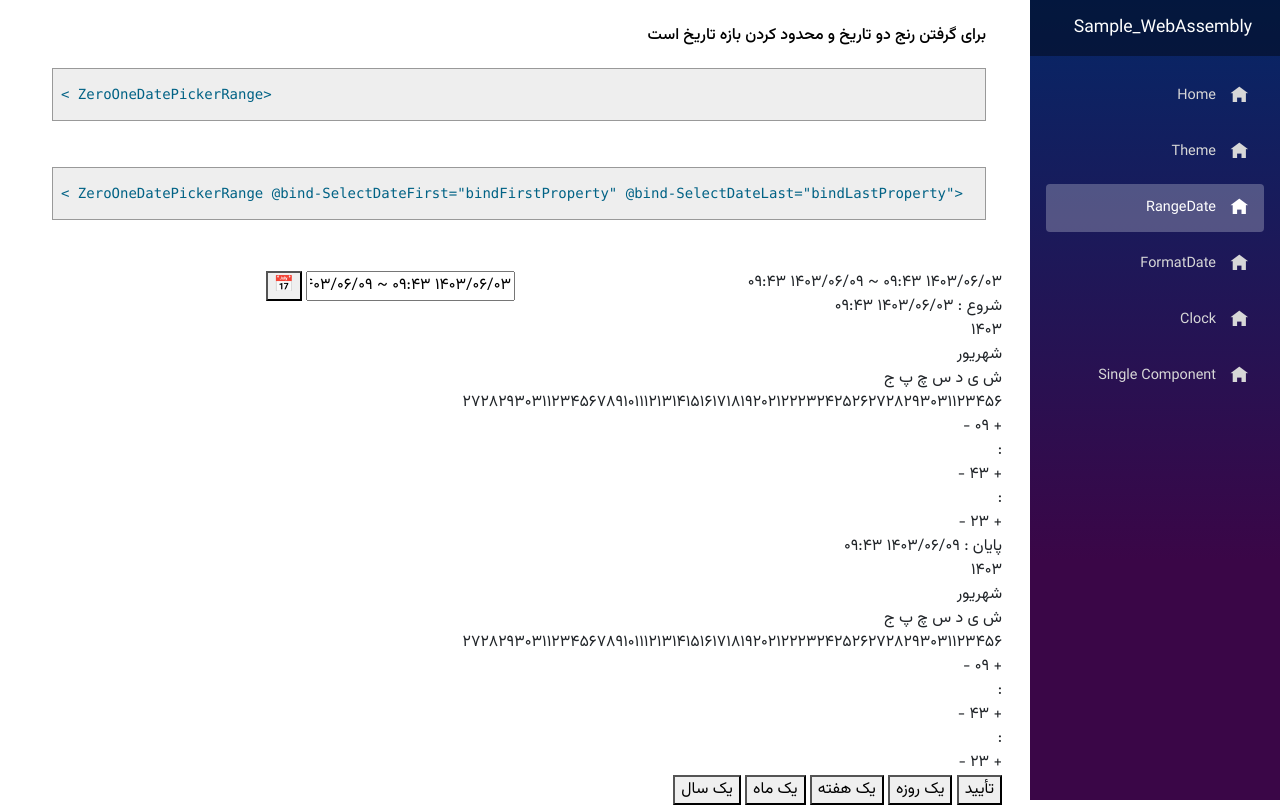
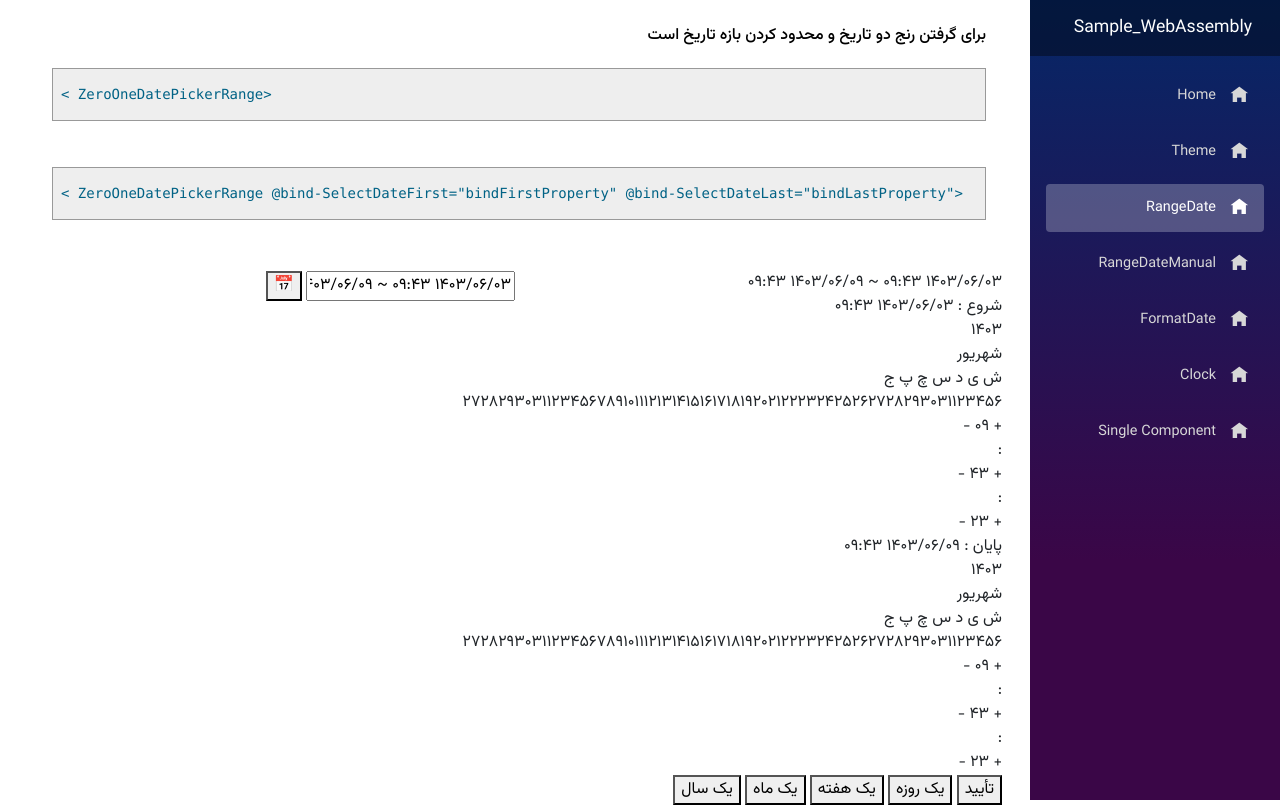
Before and after one commit to AliRoostae/Blazor_PersianDatePickerZO, an ASP.NET Core app: page /RangeDate in a window 1280 px wide. Run offline with ASP.NET Core 8, Linux system fonts and the light colour scheme; style sheets or scripts are compiled from the project's sources; some libraries are stand-ins or nearby versions.

Commit message:
Fix RangDate

```diff
--- a/Sample_WebAssembly/Pages/RangeDate.razor
+++ b/Sample_WebAssembly/Pages/RangeDate.razor
@@ -17,14 +17,16 @@
             </code>
         </pre>
 
+
+
     </div>
     <div class="row mt-3">
 
         <div class="col-md-6 col-sm-12 p-1 align-commponent">
-            <ZeroOneDatePickerRange SelectDateFirst="@dateFirst" SelectDateLast="@dateLast" ThemePickerZO="ThemeDatePickerZO.darkblue" />
+            <ZeroOneDatePickerRange @bind-SelectDateFirst="@dateFirst" @bind-SelectDateLast="@dateLast" ThemePickerZO="ThemeDatePickerZO.darkblue" />
         </div>
         <div class="col-md-6 col-sm-12 p-1 ">
-            <ZeroOneDatePickerRange SelectDateFirst="@dateFirst" SelectDateLast="@dateLast" ThemePickerZO="ThemeDatePickerZO.darkblue" PopupDatePickerZO="true" />
+            <ZeroOneDatePickerRange @bind-SelectDateFirst="@dateFirst" @bind-SelectDateLast="@dateLast" ThemePickerZO="ThemeDatePickerZO.darkblue" PopupDatePickerZO="true" />
         </div>
     </div>
 </div>
--- a/Sample_WebAssembly/Shared/NavMenu.razor
+++ b/Sample_WebAssembly/Shared/NavMenu.razor
@@ -22,6 +22,11 @@
         <div class="nav-item px-3">
             <NavLink class="nav-link" href="RangeDate" Match="NavLinkMatch.All">
                 <span class="oi oi-home" aria-hidden="true"></span> RangeDate
+            </NavLink>
+        </div>
+        <div class="nav-item px-3">
+            <NavLink class="nav-link" href="RangeDateManual" Match="NavLinkMatch.All">
+                <span class="oi oi-home" aria-hidden="true"></span> RangeDateManual
             </NavLink>
         </div>
         <div class="nav-item px-3">
```
